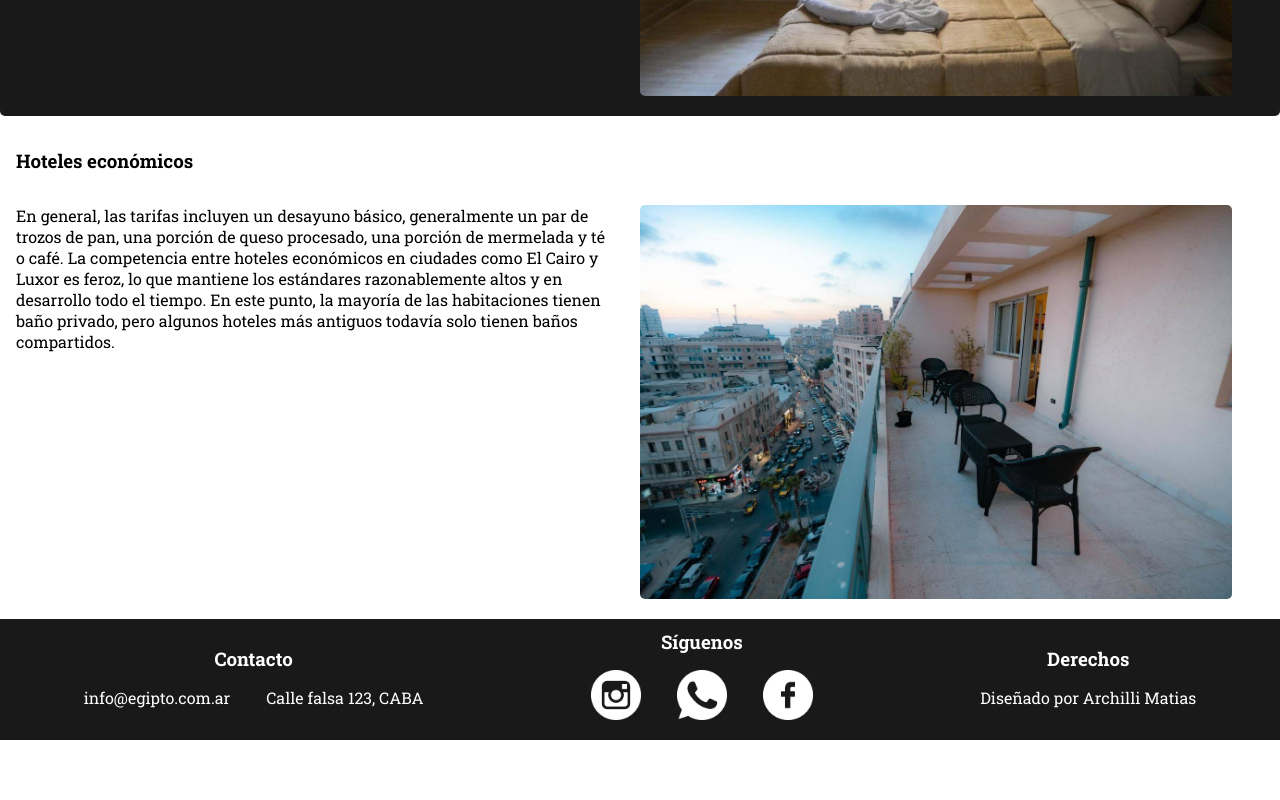
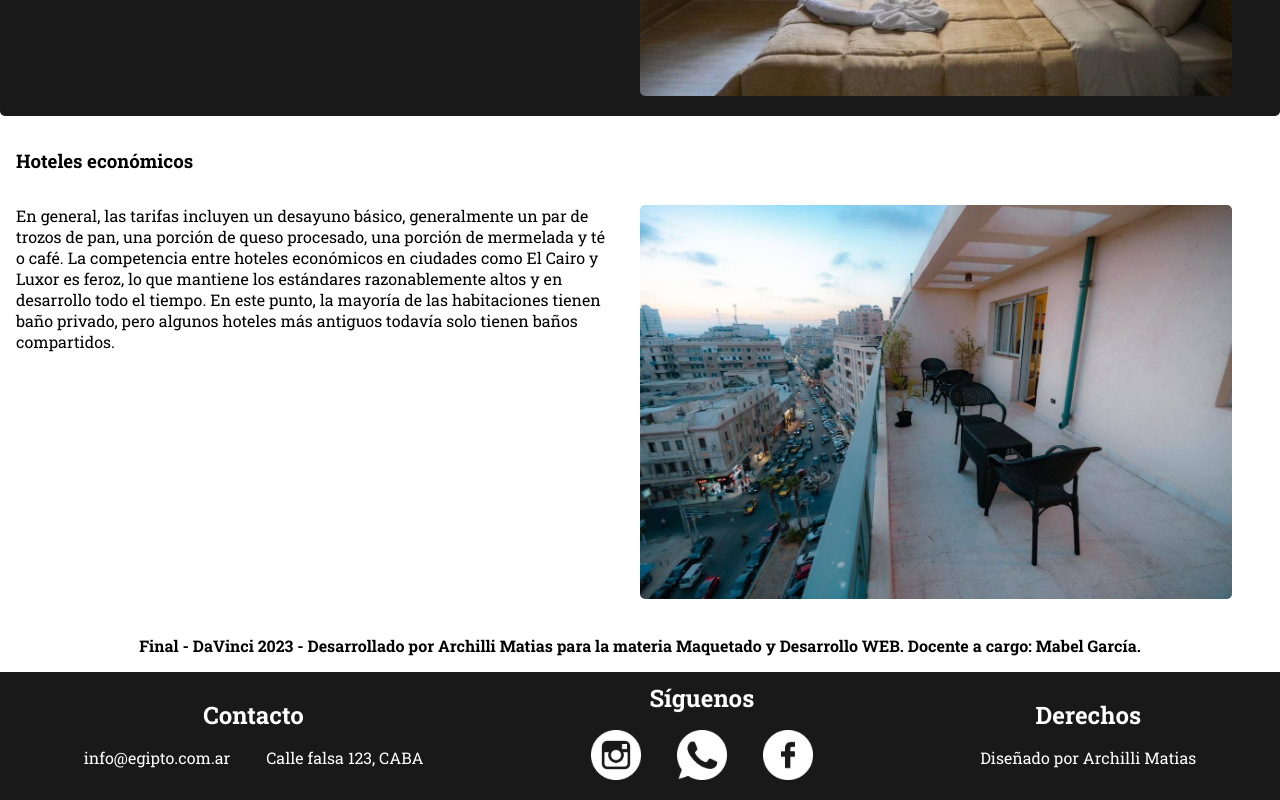
Before and after one commit to mArchilli/archilli-matias-DWN2CV, a plain HTML site: page secciones/hospedaje.html in a window 1280 px wide. Shown: the part 1534-2334 px from the top of the page. Before the commit the page ends 2274 px from the top, so only its background shows below. Drawn offline with Linux system fonts and the light colour scheme.

Commit message:
feat: headers corregidos

```diff
--- a/secciones/hospedaje.html
+++ b/secciones/hospedaje.html
@@ -60,18 +60,19 @@
                 </div>
             </section>
 
+            <h2 class="textoFinal">Final - DaVinci 2023 - Desarrollado por Archilli Matias para la materia Maquetado y Desarrollo WEB. Docente a cargo: Mabel García.</h2>
         </main>
 
         <footer>
             <div class="contenedorFooter">
-                <h3 class="tituloFooter">Contacto</h3>
+                <h2 class="tituloFooter">Contacto</h2>
                 <ul>
                     <li>info@egipto.com.ar</li>
                     <li>Calle falsa 123, CABA</li>
                 </ul>
             </div>
             <div class="contenedorFooter">
-                <h3 class="tituloFooter">Síguenos</h3>
+                <h2 class="tituloFooter">Síguenos</h2>
                 <ul>
                     <li class="redes"><a href="https://www.instagram.com/" target="_blank"><img src="../img/redes/instagram.png" alt="Instagram" style="height: 50px; width: 50px;"></a></li>
                     <li class="redes"><a href="https://www.WhatsApp.com/" target="_blank"><img src="../img/redes/whatsapp.png" alt="WhatsApp" style="height: 50px; width: 50px;"></a></li>
@@ -79,7 +80,7 @@
                 </ul>
             </div>
             <div class="contenedorFooter">
-                <h3 class="tituloFooter">Derechos</h3>
+                <h2 class="tituloFooter">Derechos</h2>
                 <ul>
                     <li>Diseñado por Archilli Matias</li>
                 </ul>
```
Also changed, not shown: index.html (+4 -4 lines), secciones/ciudades.html (+4 -4 lines), secciones/contacto.html (+3 -3 lines), secciones/transporte.html (+4 -4 lines).
